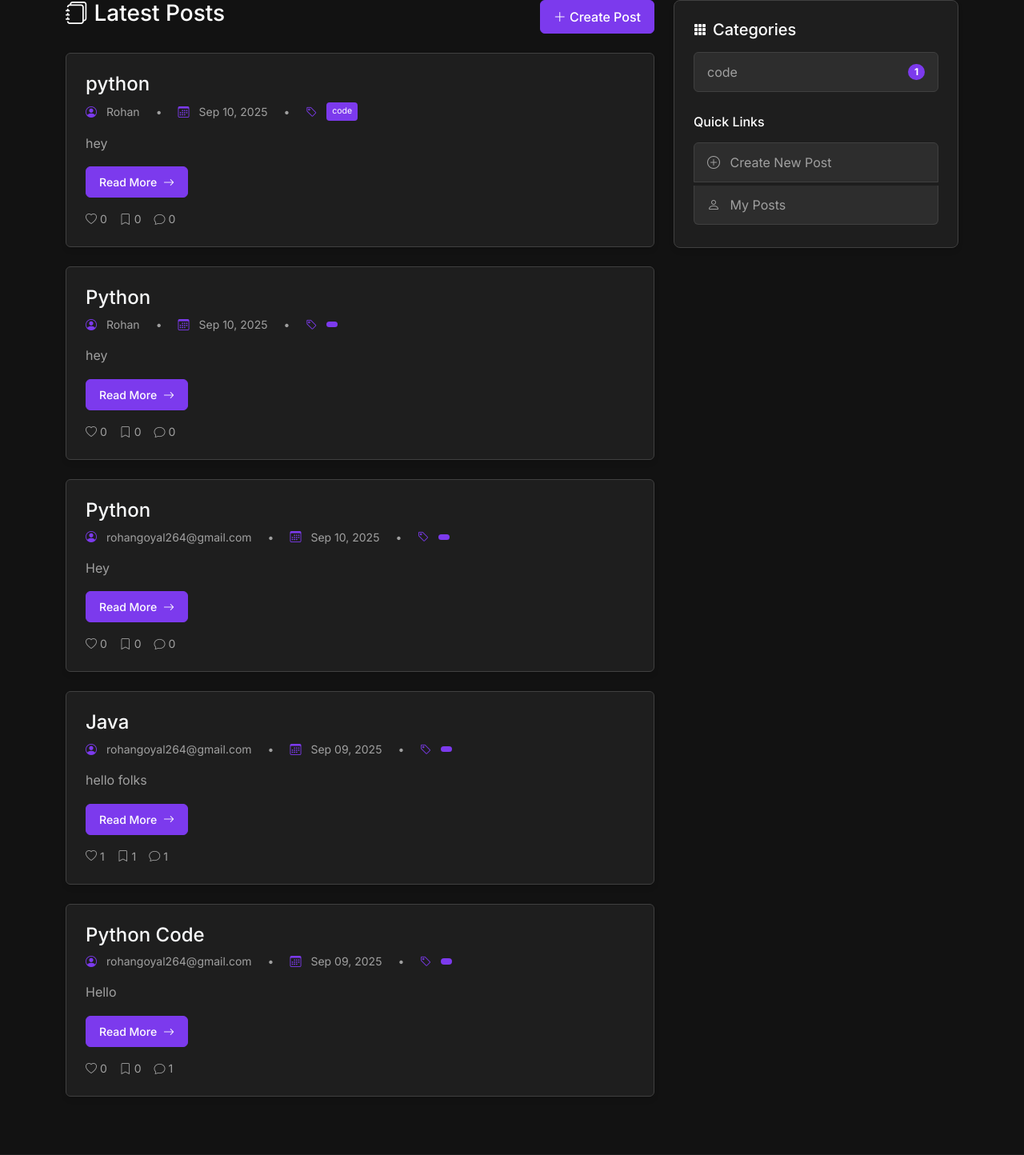
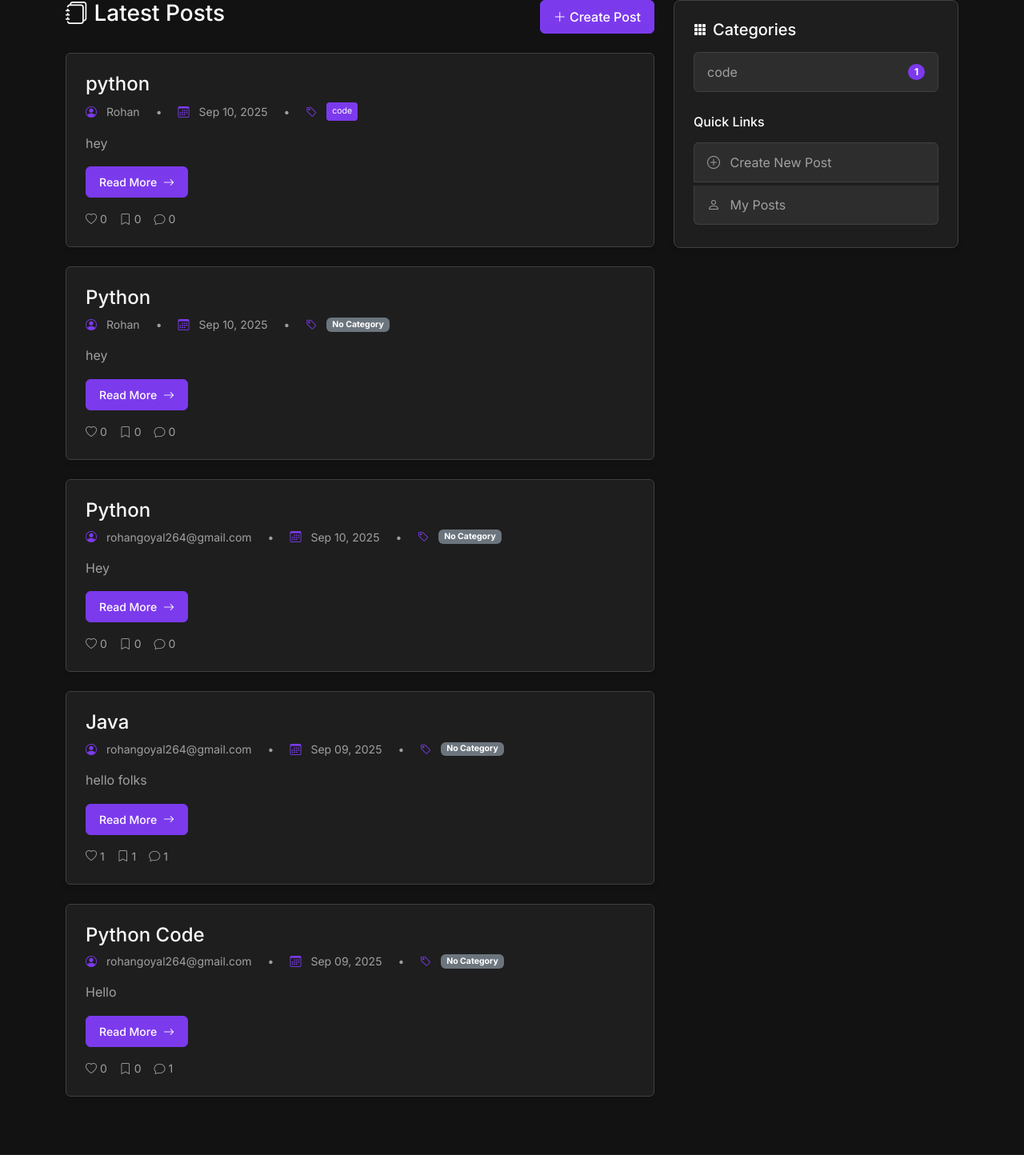
Before and after one commit to RohanGoyal37/blogging_website, a Django app: page /home/ in a window 1280 px wide. Shown: the part 86-1530 px from the top of the page at 80% size. Run offline with Django 5.2, Linux system fonts and the light colour scheme; a user stored in the database is signed in; data comes from the database, SQL or seed files in the repository; both versions use the stored data as it was after the commit; some libraries are stand-ins or nearby versions.

Commit message:
Enhance post form and index template: add category handling and new category input visibility

```diff
--- a/blogs/forms.py
+++ b/blogs/forms.py
@@ -38,9 +38,13 @@ class PostForm(forms.ModelForm):
 
     def __init__(self, *args, **kwargs):
         super().__init__(*args, **kwargs)
-        category_choices = [(str(category.id), category.name) for category in Category.objects.all()]
+        categories = list(Category.objects.all())
+        category_choices = [(str(category.id), category.name) for category in categories]
         category_choices.append(('other', '+ Add New Category'))
         self.fields['category'].choices = category_choices
+        # If no categories, default to 'other' and show new category input
+        if not categories:
+            self.initial['category'] = 'other'
         # If editing, prepopulate tags as comma-separated
         if self.instance.pk:
             self.fields['tags'].initial = ', '.join([tag.name for tag in self.instance.tags.all()])
--- a/blogs/templates/blogs/index.html
+++ b/blogs/templates/blogs/index.html
@@ -35,9 +35,13 @@
                     <i class="bi bi-calendar3"></i> {{ post.created_at|date:"M d, Y" }}
                     <span class="mx-2">•</span>
                     <i class="bi bi-tag"></i>
-                    <a href="{% url 'category_posts' post.category.slug %}" class="badge-category">
-                        {{ post.category.name }}
-                    </a>
+                    {% if post.category and post.category.slug %}
+                        <a href="{% url 'category_posts' post.category.slug %}" class="badge-category">
+                            {{ post.category.name }}
+                        </a>
+                    {% else %}
+                        <span class="badge bg-secondary">No Category</span>
+                    {% endif %}
                 </div>
 
                 <!-- ✅ Excerpt or fallback -->
```
Also changed, not shown: blogs/templates/blogs/post_form.html (+9 -3 lines), db.sqlite3.
